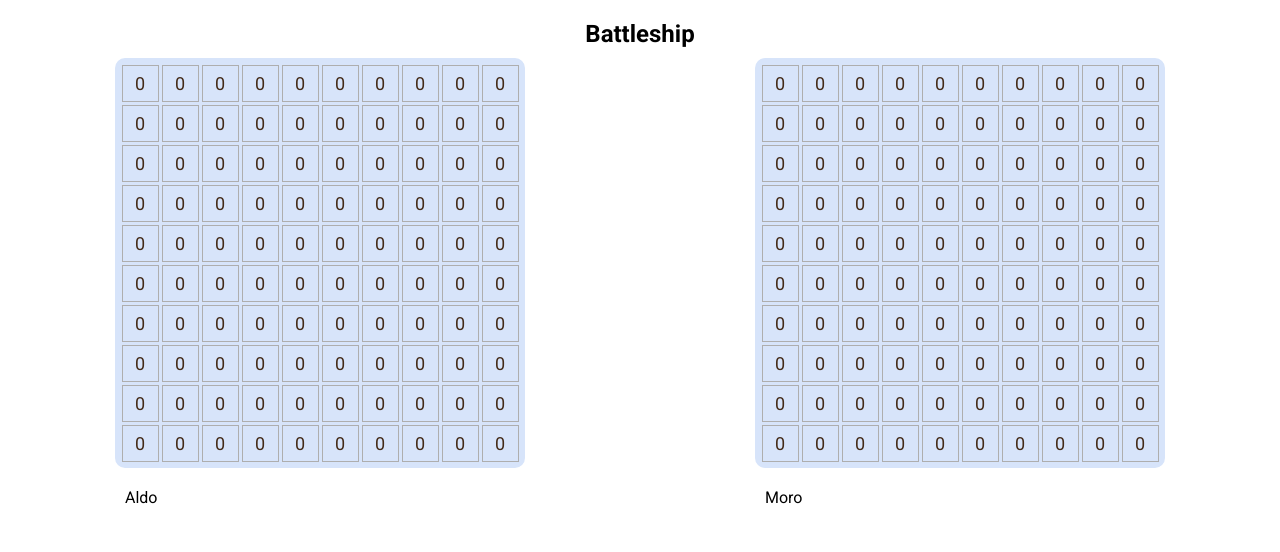
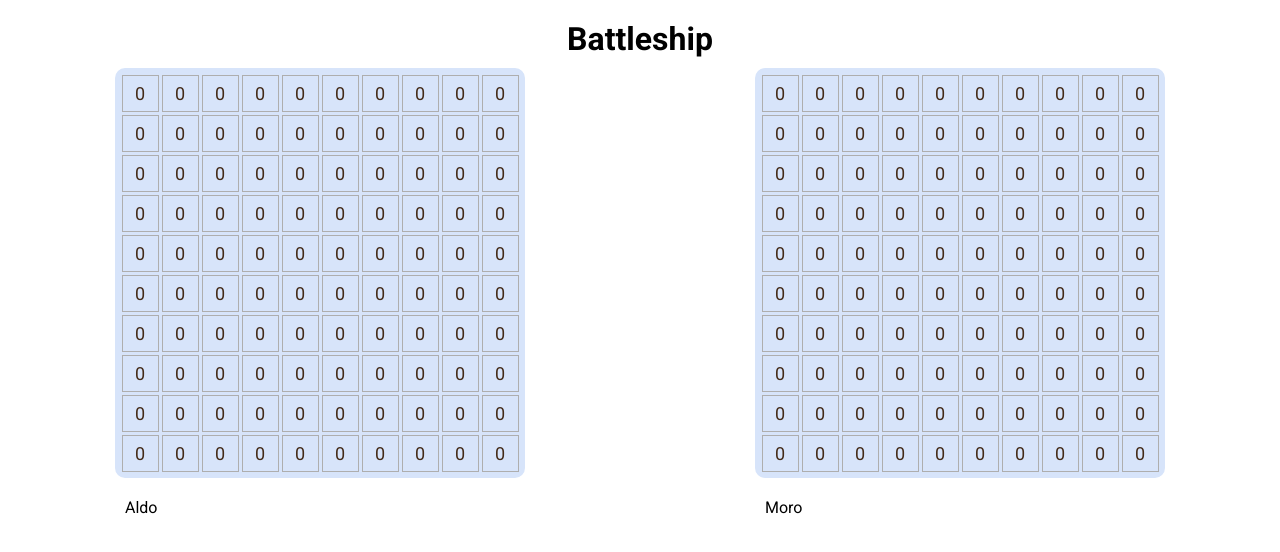
Before and after one commit to nicolanapa/battleship, a website with bundled scripts: page index.html in a window 1280 px wide. Built offline with nearby package versions, Linux system fonts and the light colour scheme.

Commit message:
Changed #title from h2 to h1

```diff
--- a/index.html
+++ b/index.html
@@ -13,7 +13,7 @@
             Border-radius and some padding
             Some indicators
         -->
-		<h2 id="title">Battleship</h2>
+		<h1 id="title">Battleship</h1>
 
 		<div class="main-gameboard">
 			<div class="player-one">
```
